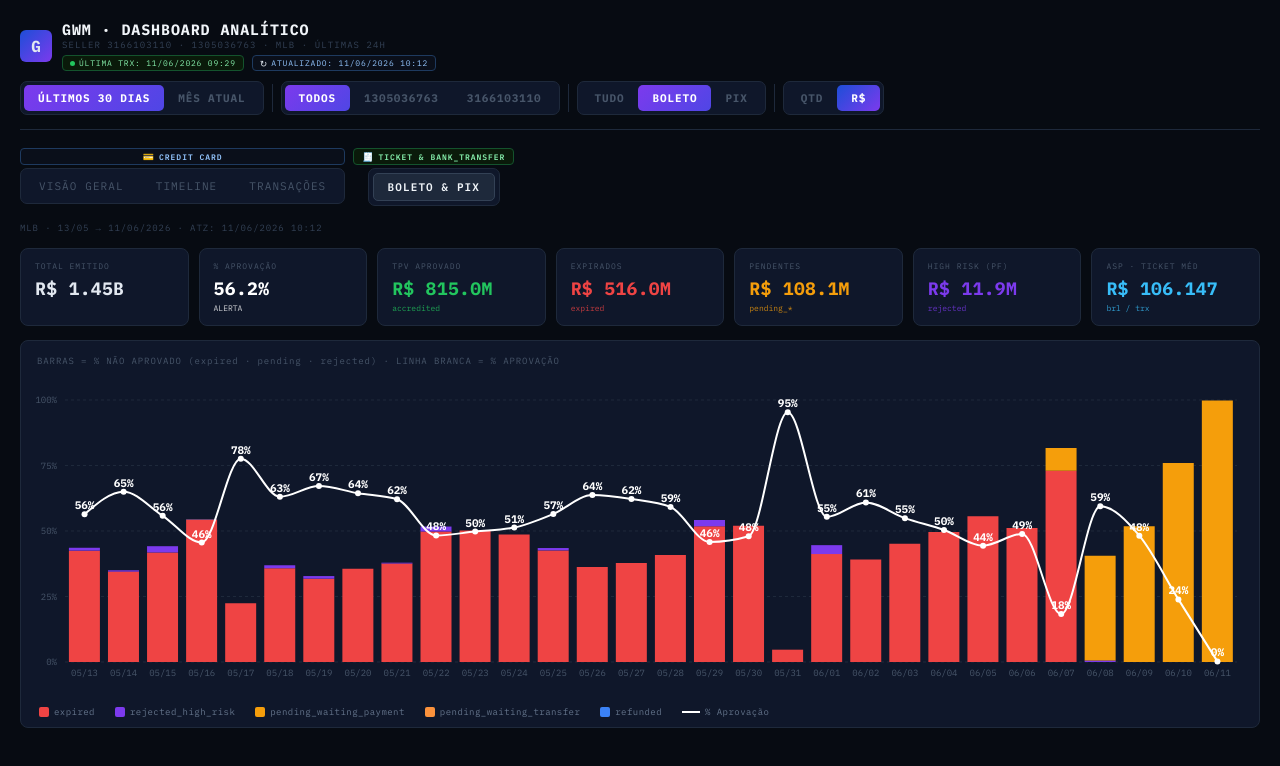
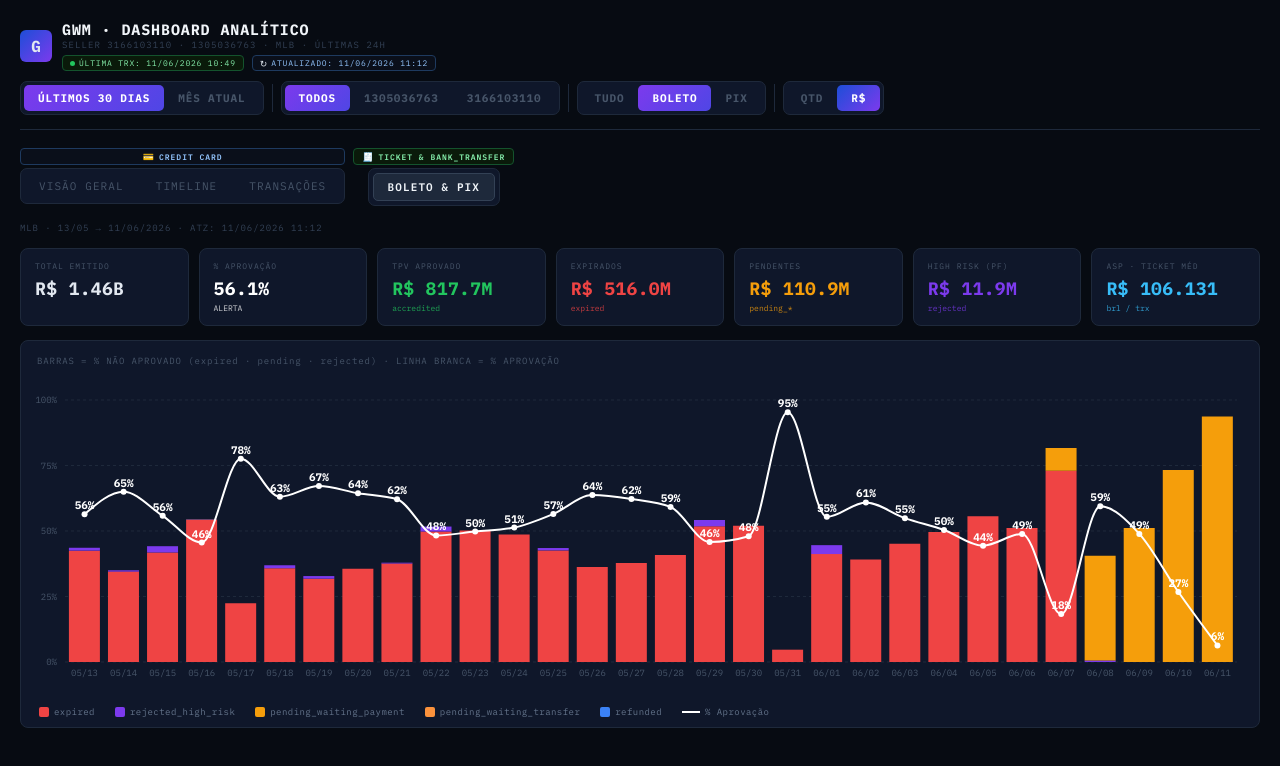
Before and after one commit to lucasmartinelli-code/gwm-dashboard, a React (Create React App) app: page / in a window 1280 px wide. Shown: the top 766 px of the page. Built offline with nearby package versions, Linux system fonts and the light colour scheme.

Commit message:
data: auto-update NRT 2026-06-11 11:11

```diff
--- a/src/GWMBoletoPixData.js
+++ b/src/GWMBoletoPixData.js
@@ -1,7 +1,7 @@
 // Gerado automaticamente — não editar manualmente
 // Fonte: BT_MP_PAY_PAYMENTS_NRT | MLB | não-cartão | sellers GWM
 // Período: últimos 30 dias
-export const BP_UPDATED = "11/06/2026 10:12";
+export const BP_UPDATED = "11/06/2026 11:12";
 
 export const RAW_BP = [
   {f:"2026-05-13",s:"1305036763",m:"bolbradesco",si:"approved",d:"accredited",q:256,b:25202893},
@@ -273,31 +273,32 @@ export const RAW_BP = [
   {f:"2026-06-08",s:"3166103110",m:"bolbradesco",si:"pending",d:"pending_waiting_payment",q:45,b:5444437},
   {f:"2026-06-08",s:"3166103110",m:"pix",si:"approved",d:"accredited",q:25,b:1767179},
   {f:"2026-06-08",s:"3166103110",m:"pix",si:"cancelled",d:"expired",q:12,b:948892},
-  {f:"2026-06-09",s:"1305036763",m:"bolbradesco",si:"approved",d:"accredited",q:243,b:24256507},
-  {f:"2026-06-09",s:"1305036763",m:"bolbradesco",si:"pending",d:"pending_waiting_payment",q:250,b:23854572},
+  {f:"2026-06-09",s:"1305036763",m:"bolbradesco",si:"approved",d:"accredited",q:248,b:24617703},
+  {f:"2026-06-09",s:"1305036763",m:"bolbradesco",si:"pending",d:"pending_waiting_payment",q:245,b:23493376},
   {f:"2026-06-09",s:"1305036763",m:"pix",si:"approved",d:"accredited",q:189,b:7393935},
   {f:"2026-06-09",s:"1305036763",m:"pix",si:"cancelled",d:"expired",q:63,b:5614969},
-  {f:"2026-06-09",s:"3166103110",m:"bolbradesco",si:"approved",d:"accredited",q:45,b:3395252},
-  {f:"2026-06-09",s:"3166103110",m:"bolbradesco",si:"pending",d:"pending_waiting_payment",q:66,b:5803269},
+  {f:"2026-06-09",s:"3166103110",m:"bolbradesco",si:"approved",d:"accredited",q:46,b:3404252},
+  {f:"2026-06-09",s:"3166103110",m:"bolbradesco",si:"pending",d:"pending_waiting_payment",q:65,b:5794269},
   {f:"2026-06-09",s:"3166103110",m:"pix",si:"approved",d:"accredited",q:44,b:2380670},
   {f:"2026-06-09",s:"3166103110",m:"pix",si:"cancelled",d:"expired",q:22,b:2175760},
-  {f:"2026-06-10",s:"1305036763",m:"bolbradesco",si:"approved",d:"accredited",q:121,b:9995208},
-  {f:"2026-06-10",s:"1305036763",m:"bolbradesco",si:"pending",d:"pending_waiting_payment",q:318,b:31829593},
+  {f:"2026-06-10",s:"1305036763",m:"bolbradesco",si:"approved",d:"accredited",q:129,b:10876922},
+  {f:"2026-06-10",s:"1305036763",m:"bolbradesco",si:"pending",d:"pending_waiting_payment",q:310,b:30947879},
   {f:"2026-06-10",s:"1305036763",m:"bolbradesco",si:"rejected",d:"rejected_high_risk",q:1,b:9000},
-  {f:"2026-06-10",s:"1305036763",m:"pix",si:"approved",d:"accredited",q:231,b:7813393},
-  {f:"2026-06-10",s:"1305036763",m:"pix",si:"cancelled",d:"expired",q:16,b:917061},
-  {f:"2026-06-10",s:"1305036763",m:"pix",si:"pending",d:"pending_waiting_transfer",q:76,b:4477640},
+  {f:"2026-06-10",s:"1305036763",m:"pix",si:"approved",d:"accredited",q:235,b:7890393},
+  {f:"2026-06-10",s:"1305036763",m:"pix",si:"cancelled",d:"expired",q:23,b:1273661},
+  {f:"2026-06-10",s:"1305036763",m:"pix",si:"pending",d:"pending_waiting_transfer",q:65,b:4044040},
   {f:"2026-06-10",s:"1305036763",m:"pix",si:"rejected",d:"rejected_high_risk",q:2,b:18000},
-  {f:"2026-06-10",s:"3166103110",m:"bolbradesco",si:"approved",d:"accredited",q:29,b:3006095},
-  {f:"2026-06-10",s:"3166103110",m:"bolbradesco",si:"pending",d:"pending_waiting_payment",q:74,b:9477958},
+  {f:"2026-06-10",s:"3166103110",m:"bolbradesco",si:"approved",d:"accredited",q:34,b:3634695},
+  {f:"2026-06-10",s:"3166103110",m:"bolbradesco",si:"pending",d:"pending_waiting_payment",q:69,b:8849358},
   {f:"2026-06-10",s:"3166103110",m:"pix",si:"approved",d:"accredited",q:41,b:1259027},
   {f:"2026-06-10",s:"3166103110",m:"pix",si:"cancelled",d:"expired",q:1,b:9000},
   {f:"2026-06-10",s:"3166103110",m:"pix",si:"pending",d:"pending_waiting_transfer",q:9,b:554060},
-  {f:"2026-06-11",s:"1305036763",m:"bolbradesco",si:"approved",d:"accredited",q:1,b:15000},
-  {f:"2026-06-11",s:"1305036763",m:"bolbradesco",si:"pending",d:"pending_waiting_payment",q:87,b:7108324},
-  {f:"2026-06-11",s:"1305036763",m:"pix",si:"approved",d:"accredited",q:10,b:362531},
-  {f:"2026-06-11",s:"1305036763",m:"pix",si:"pending",d:"pending_waiting_transfer",q:25,b:1511020},
-  {f:"2026-06-11",s:"3166103110",m:"bolbradesco",si:"pending",d:"pending_waiting_payment",q:17,b:1062272},
-  {f:"2026-06-11",s:"3166103110",m:"pix",si:"approved",d:"accredited",q:3,b:44025},
+  {f:"2026-06-11",s:"1305036763",m:"bolbradesco",si:"approved",d:"accredited",q:10,b:691673},
+  {f:"2026-06-11",s:"1305036763",m:"bolbradesco",si:"pending",d:"pending_waiting_payment",q:129,b:11413648},
+  {f:"2026-06-11",s:"1305036763",m:"pix",si:"approved",d:"accredited",q:22,b:1169815},
+  {f:"2026-06-11",s:"1305036763",m:"pix",si:"pending",d:"pending_waiting_transfer",q:37,b:3153090},
+  {f:"2026-06-11",s:"3166103110",m:"bolbradesco",si:"approved",d:"accredited",q:2,b:170172},
+  {f:"2026-06-11",s:"3166103110",m:"bolbradesco",si:"pending",d:"pending_waiting_payment",q:18,b:1421108},
+  {f:"2026-06-11",s:"3166103110",m:"pix",si:"approved",d:"accredited",q:6,b:93025},
   {f:"2026-06-11",s:"3166103110",m:"pix",si:"pending",d:"pending_waiting_transfer",q:4,b:39400}
 ];
--- a/src/GWMDashboard.jsx
+++ b/src/GWMDashboard.jsx
@@ -3,6 +3,14 @@ import { BarChart, Bar, XAxis, YAxis, Tooltip, ResponsiveContainer, Cell, PieCha
 import { RAW_BP, BP_UPDATED } from "./GWMBoletoPixData";
 
 const RAW = [
+  { id:"162792357839", payerId:"1851459946", collectorId:"3166103110", date:"11/06/2026 10:49", status:"approved", detail:"accredited", amount:56, method:"visa", op:"regular_payment" },
+  { id:"162792919263", payerId:"1685282026", collectorId:"3166103110", date:"11/06/2026 10:46", status:"approved", detail:"accredited", amount:35, method:"master", op:"regular_payment" },
+  { id:"162791569241", payerId:"1577890669", collectorId:"3166103110", date:"11/06/2026 10:37", status:"approved", detail:"accredited", amount:35, method:"master", op:"regular_payment" },
+  { id:"163599498538", payerId:"1853451493", collectorId:"3166103110", date:"11/06/2026 10:36", status:"approved", detail:"accredited", amount:35, method:"master", op:"regular_payment" },
+  { id:"162789912063", payerId:"1969075869", collectorId:"3166103110", date:"11/06/2026 10:36", status:"approved", detail:"accredited", amount:56, method:"visa", op:"regular_payment" },
+  { id:"162789659975", payerId:"1362392968", collectorId:"3166103110", date:"11/06/2026 10:32", status:"approved", detail:"accredited", amount:35, method:"visa", op:"regular_payment" },
+  { id:"162788940673", payerId:"1623669940", collectorId:"3166103110", date:"11/06/2026 10:10", status:"approved", detail:"accredited", amount:35, method:"visa", op:"regular_payment" },
+  { id:"162787205385", payerId:"1623669940", collectorId:"3166103110", date:"11/06/2026 10:06", status:"rejected", detail:"cc_rejected_bad_filled_date", amount:35, method:"visa", op:"regular_payment" },
   { id:"162783864539", payerId:"1769650298", collectorId:"3166103110", date:"11/06/2026 09:29", status:"approved", detail:"accredited", amount:35, method:"visa", op:"regular_payment" },
   { id:"162779345659", payerId:"1521901398", collectorId:"3166103110", date:"11/06/2026 09:07", status:"approved", detail:"accredited", amount:35, method:"visa", op:"regular_payment" },
   { id:"163586561118", payerId:"1743066651", collectorId:"3166103110", date:"11/06/2026 09:04", status:"approved", detail:"accredited", amount:56, method:"visa", op:"regular_payment" },
@@ -447,7 +455,7 @@ const RAW = [
 ];
 
 const COLLECTOR_ID = "3166103110";
-const LAST_UPDATED = "11/06/2026 10:12";
+const LAST_UPDATED = "11/06/2026 11:12";
 const LAST_TRX     = RAW.length > 0 ? RAW[0].date : "-";
 const METHOD_COLORS = { master:"#3b82f6", visa:"#a855f7", amex:"#10b981" };
 const STATUS_COLORS = { approved:"#22c55e", rejected:"#ef4444", refunded:"#f59e0b" };
```
